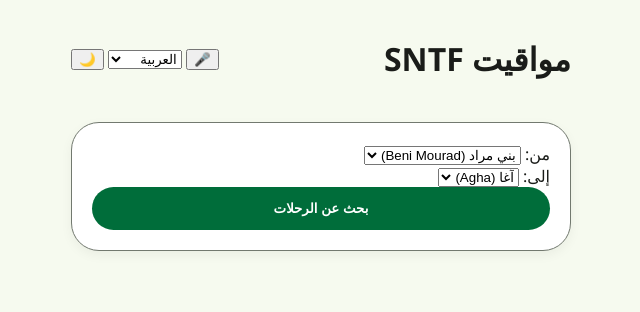
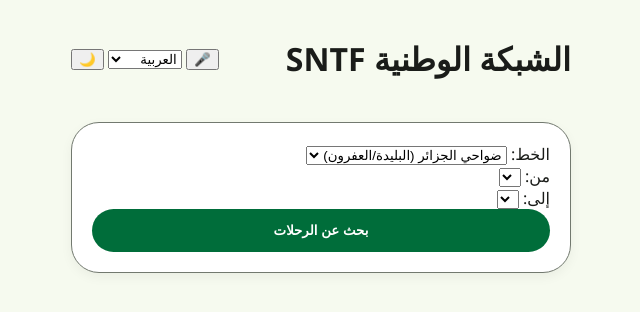
Before and after one commit to w3mk1/Sntf, a plain HTML site: page index.html in a window 1280 px wide. Shown: the whole page, without its empty margins (319-959 px from the left). Drawn offline with Linux system fonts and the light colour scheme.

Commit message:
Update title and labels in index.html

```diff
--- a/index.html
+++ b/index.html
@@ -3,16 +3,16 @@
 <head>
     <meta charset="UTF-8">
     <meta name="viewport" content="width=device-width, initial-scale=1.0">
-    <title>SNTF - Bani Mourad to Agha</title>
+    <title>SNTF Global - Algeria</title>
     <link rel="stylesheet" href="style.css">
 </head>
 <body class="light-mode">
     <div class="app-container">
         <header>
-            <h1 id="app-title">مواقيت SNTF</h1>
+            <h1 id="app-title">الشبكة الوطنية SNTF</h1>
             <div class="header-actions">
                 <button id="voice-search" onclick="startVoiceSearch()">🎤</button>
-                <select id="lang-selector" onchange="changeLanguage()">
+                <select id="lang-selector" onchange="initApp()">
                     <option value="ar">العربية</option>
                     <option value="fr">Français</option>
                     <option value="en">English</option>
@@ -24,17 +24,26 @@
         <main>
             <div class="card search-section">
                 <div class="input-group">
-                    <label id="lbl-from">من:</label>
-                    <select id="from-station">
-                        <option value="Beni Mourad">بني مراد (Beni Mourad)</option>
+                    <label id="lbl-line">الخط:</label>
+                    <select id="line-select" onchange="updateStations()">
+                        <option value="suburban">ضواحي الجزائر (البليدة/العفرون)</option>
+                        <option value="west">خط الغرب (وهران/تلمسان)</option>
+                        <option value="east">خط الشرق (قسنطينة/عنابة)</option>
+                        <option value="south">خط الجنوب (بشار/تقرت)</option>
                     </select>
                 </div>
-                <div class="input-group">
-                    <label id="lbl-to">إلى:</label>
-                    <select id="to-station">
-                        <option value="Agha">آغا (Agha)</option>
-                    </select>
+
+                <div class="route-selectors">
+                    <div class="input-group">
+                        <label id="lbl-from">من:</label>
+                        <select id="from-station"></select>
+                    </div>
+                    <div class="input-group">
+                        <label id="lbl-to">إلى:</label>
+                        <select id="to-station"></select>
+                    </div>
                 </div>
+
                 <button class="btn-main" onclick="searchTrains()" id="btn-search">بحث عن الرحلات</button>
             </div>
 
```
